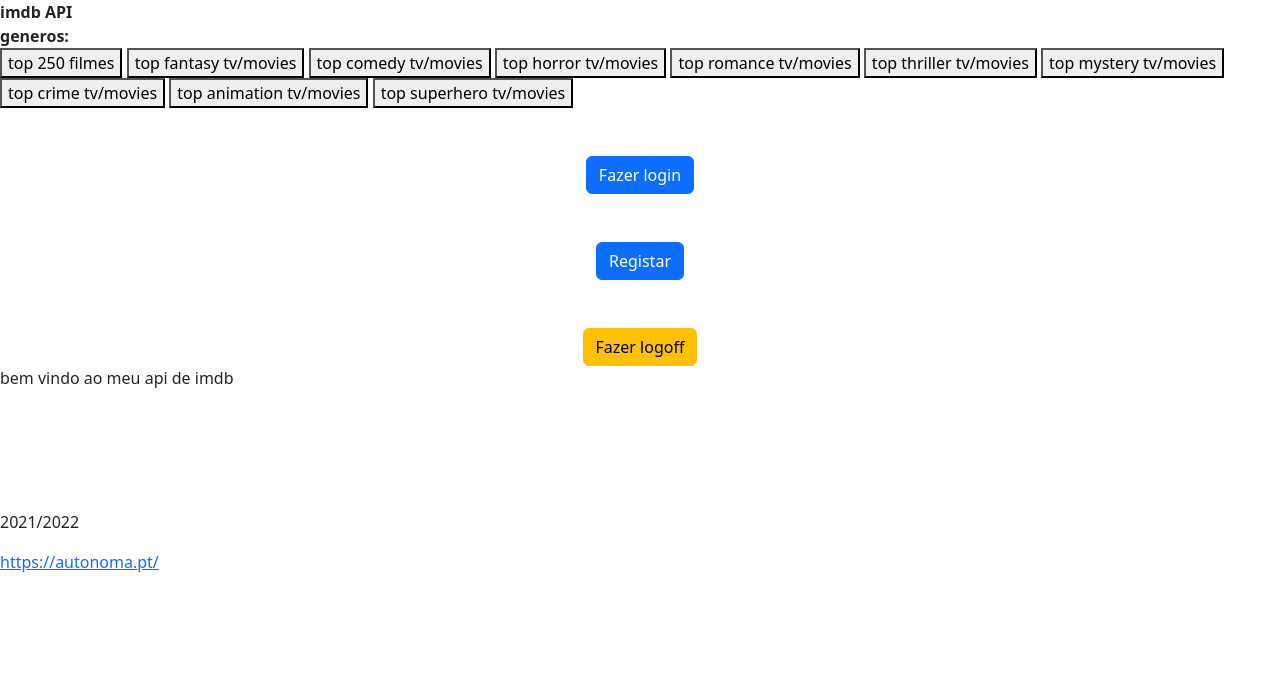
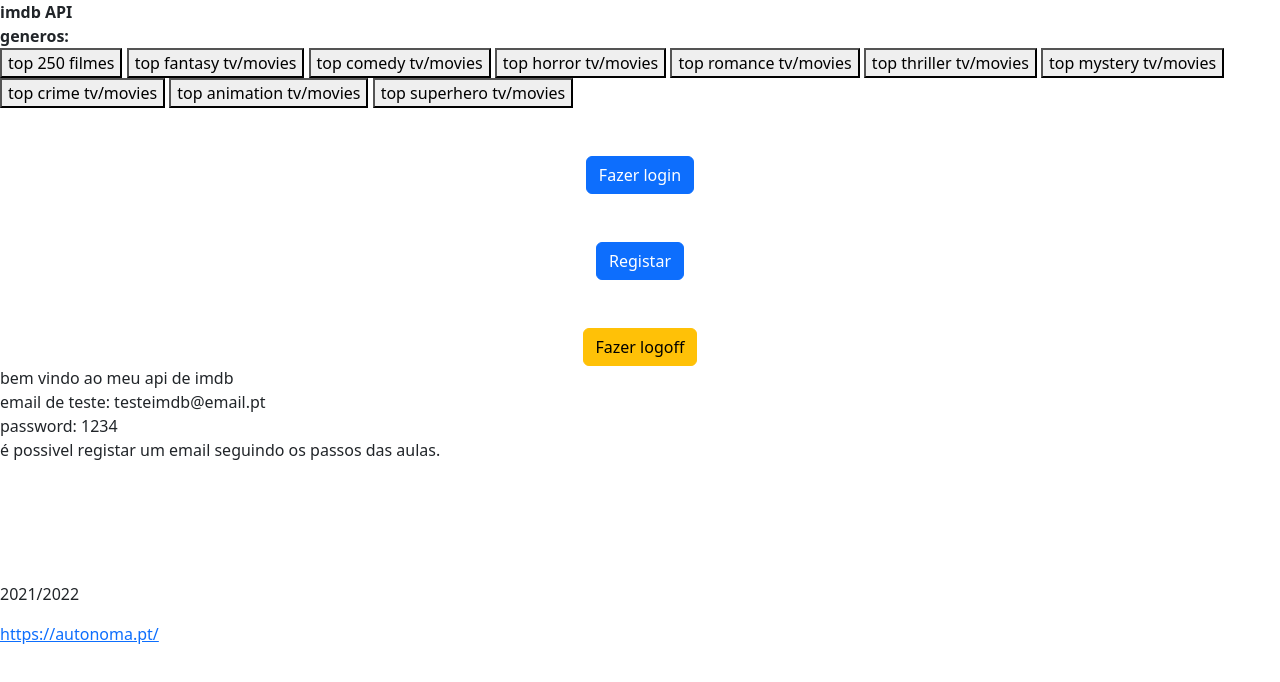
Before and after one commit to RodrigoCostaGit/imdb-api, a website: page public/index.html in a window 1280 px wide. Drawn offline with nearby package versions, Linux system fonts and the light colour scheme.

Commit message:
small changes

```diff
--- a/public/index.html
+++ b/public/index.html
@@ -232,6 +232,9 @@
 
     <div>
       bem vindo ao meu api de imdb<br>
+      email de teste: testeimdb@email.pt<br>
+      password: 1234<br>
+      é possivel registar um email seguindo os passos das aulas.
     </div>
 
 
```
Also changed, not shown: 1 other file.
